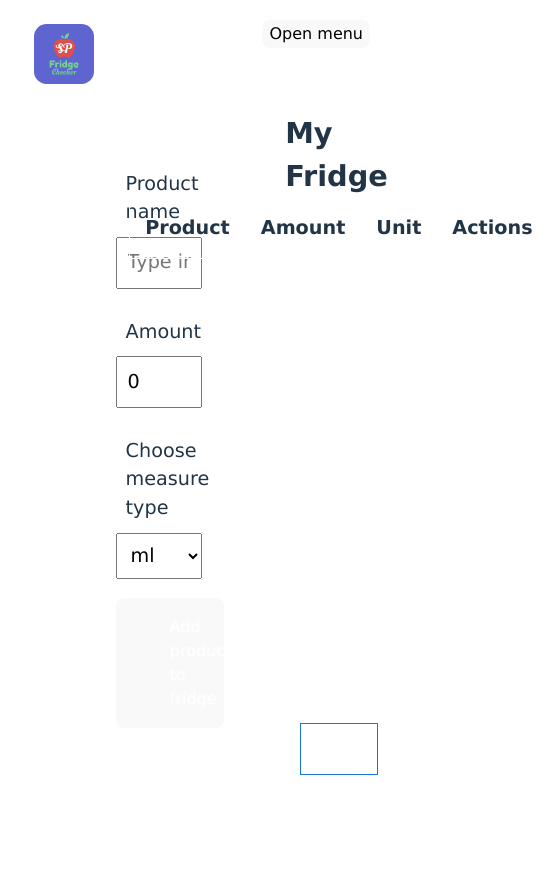
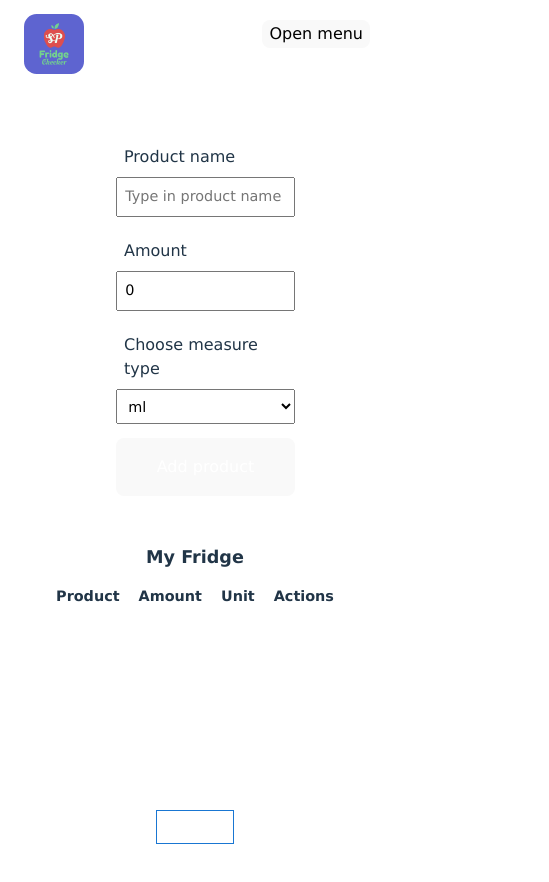
Before and after one commit to badkamyk/FridgeConcept, a React (Vite) app: page / in a window 390 px wide. Shown: the top 882 px of the page, 549 px wide, since content can reach past the window. After the commit the page ends 844 px from the top, so only its background shows below. Built offline with nearby package versions, Linux system fonts and the light colour scheme.

Commit message:
fix: css for mobile main page

```diff
--- a/src/components/Form.tsx
+++ b/src/components/Form.tsx
@@ -7,6 +7,8 @@ import Button from "./componentElements/Form/Button";
 import { IFormFields } from "../interfaces/ProductInfo";
 import { measureData } from "../utils/units";
 import { v4 as uuidv4 } from 'uuid';
+
+
 
 const Form = ({
     products,
@@ -107,6 +109,7 @@ const Form = ({
                 id="productName"
                 name="productName"
                 type="text"
+                maxLength={window.innerWidth < 500 ? 14 : 20}
                 label={"Product name"}
                 ref={productInput}
                 value={formData.productName}
@@ -132,7 +135,7 @@ const Form = ({
                 list={formData.measureTypes}
                 onChange={handleChange}
             />
-            <Button text={edit ? "Edit product" : "Add product to fridge"} className="form--btn" />
+            <Button text={edit ? "Edit product" : "Add product"} className="form--btn" />
         </form>
     );
 };
--- a/src/components/FridgeItems.tsx
+++ b/src/components/FridgeItems.tsx
@@ -1,8 +1,8 @@
 import * as React from 'react';
-import {IFormFields} from "../interfaces/ProductInfo"
+import { IFormFields } from "../interfaces/ProductInfo"
 import Button from "./componentElements/Form/Button";
 import "../index.css";
-import {Pagination} from "@mui/material";
+import { Pagination } from "@mui/material";
 
 const FridgeItems = ({
     products,
@@ -15,7 +15,7 @@ const FridgeItems = ({
 }) => {
     // set pagination for products with react mui
     const [page, setPage] = React.useState(1);
-    const [rowsPerPage, setRowsPerPage] = React.useState(9);
+    const [rowsPerPage, setRowsPerPage] = React.useState(window.innerWidth < 600 ? 3 : 9);
     const handleChangePage = (event: unknown, newPage: number) => {
         setPage(newPage);
 
@@ -25,6 +25,7 @@ const FridgeItems = ({
         setPage(1);
 
     };
+
     return (
         <div className="fridge-items--container">
             <h2>My Fridge</h2>
@@ -57,11 +58,11 @@ const FridgeItems = ({
                     ))}
                 </tbody>
             </table>
-            <div style={{bottom: "69px", position: "absolute"}}>
+            <div className="mui-pagination--container">
                 <Pagination
                     count={Math.ceil(products.length / rowsPerPage)}
                     page={page}
-                    sx={{'& > *': {border: 1, borderColor: 'primary.main', color: 'primary.main', padding: 1}}}
+                    sx={{ '& > *': { border: 1, borderColor: 'primary.main', color: 'primary.main', padding: 1 } }}
                     onChange={handleChangePage}
                 // rowsPerPage={rowsPerPage}
                 // onRowsPerPageChange={handleChangeRowsPerPage}
--- a/src/components/componentElements/Form/Input.tsx
+++ b/src/components/componentElements/Form/Input.tsx
@@ -9,13 +9,14 @@ interface InputProps {
     placeholder: string;
     min?: string;
     max?: string;
+    maxLength?: number;
     className?: string;
     ref?: React.RefObject<HTMLInputElement>;
     onChange: (e: React.ChangeEvent<HTMLInputElement>) => void;
 }
 
 const Input = React.forwardRef<HTMLInputElement, InputProps>(
-    ({id, className, name, label, type, value, placeholder,min, max, onChange}, ref) => {
+    ({ id, className, name, label, type, value, placeholder, min, max, maxLength, onChange }, ref) => {
         return (
             <>
                 <label htmlFor={id}>{label}</label>
@@ -24,6 +25,7 @@ const Input = React.forwardRef<HTMLInputElement, InputProps>(
                     name={name}
                     type={type}
                     value={value}
+                    maxLength={maxLength}
                     min={min}
                     max={max}
                     className={className}
--- a/src/index.css
+++ b/src/index.css
@@ -3,7 +3,6 @@
   font-size: 16px;
   line-height: 24px;
   font-weight: 400;
-
 
   color-scheme: light dark;
   color: rgba(255, 255, 255, 0.87);
@@ -41,15 +40,24 @@ h1 {
   line-height: 1.1;
 }
 
-table, th, td {
+table {
+  width: 100%;
+  min-width: max-content;
+  /* table-layout: fixed; */
+}
+
+td {
+  overflow: hidden;
+  white-space: nowrap;
+}
+
+table,
+th,
+td {
   border: 1px solid white;
   border-collapse: collapse;
-  padding: 15px;
+  padding: 12px;
 }
-
-/*th, td {*/
-/*  padding: 9px;*/
-/*}*/
 
 button {
   border-radius: 8px;
@@ -77,8 +85,6 @@ button:focus-visible {
   background-color: transparent;
 }
 
-
-
 @media (prefers-color-scheme: light) {
   :root {
     color: #213547;
@@ -92,6 +98,11 @@ button:focus-visible {
   }
 }
 
+.mui-pagination--container {
+  bottom: 69px;
+  position: absolute;
+}
+
 #error-page {
   display: flex;
   flex-direction: column;
@@ -103,9 +114,12 @@ button:focus-visible {
   font-size: 1.8rem;
 }
 
+/* tbody {
+  max-width: 60%;
+} */
 
 .fridge-items--container {
-  width: 30%;
+  max-width: 30%;
   display: flex;
   flex-direction: column;
   align-items: center;
@@ -114,7 +128,48 @@ button:focus-visible {
 }
 
 /*# change mui default color*/
-.MuiButtonBase-root.MuiPaginationItem-root.MuiPaginationItem-sizeMedium{
-    color: #fff;
+.MuiButtonBase-root.MuiPaginationItem-root.MuiPaginationItem-sizeMedium {
+  color: #fff;
+  font-size: 1rem;
+}
+
+@media (max-width: 420px) {
+  table,
+  th,
+  td {
+    padding: 9px;
+  }
+
+  tbody {
+    width: 100%;
+    overflow-x: auto;
+    white-space: nowrap;
+  }
+
+  tr > td {
     font-size: 1rem;
+  }
+
+  .form--icons {
+    font-size: 18px;
+  }
+
+  .fridge-items--container {
+    width: 100%;
+    font-size: 0.9rem;
+    margin-inline: auto;
+  }
+
+  .fridge-items--container > h2 {
+    font-size: 1.1rem;
+    margin-bottom: 0.3em;
+  }
+
+  .mui-pagination--container {
+    bottom: 0px;
+  }
+
+  nav li {
+    margin: 0;
+  }
 }
--- a/src/routes/Cart.tsx
+++ b/src/routes/Cart.tsx
@@ -51,7 +51,6 @@ const Cart = () => {
                 <td style={{ border: "0" }}><Button onClick={toggleCheckedCartItem} text={<i className='fa fa-check'></i>}
                     className={"form--icons"} /></td>
             </tr>
-
         )
     }
     )
--- a/src/styles/App.css
+++ b/src/styles/App.css
@@ -1,5 +1,5 @@
 .App {
-  min-height: 100vh;
+  /* min-height: 100vh; */
   width: 100vw;
 }
 
@@ -81,8 +81,6 @@ select {
   /*width: 30%;*/
 }
 
-
-
 /* Remove all animations, transitions and smooth scroll for people that prefer not to see them */
 @media (prefers-reduced-motion: reduce) {
   html:focus-within {
@@ -100,7 +98,7 @@ select {
 }
 
 @media (max-width: 675px) {
-  logo {
+  .logo {
     height: 2em;
     padding: 0.9em;
     will-change: filter;
--- a/src/styles/Form.css
+++ b/src/styles/Form.css
@@ -2,18 +2,11 @@ form {
   margin-block: 3em;
   margin-left: 100px;
   width: 50%;
-    /*border: 1px solid pink;*/
-
 }
 
-form > div {
-    /*display: flex;*/
-    /*flex-direction: column;*/
-    /*margin-bottom: 1em;*/
-
-}
-
-input, select, label {
+input,
+select,
+label {
   display: block;
   padding: 0.5em;
   margin-bottom: 1em;
@@ -26,11 +19,34 @@ label {
   margin-block: 0;
 }
 
-
 .form--btn {
   display: block;
   padding: 1em 3.3em;
   width: 50%;
-    color: #FFF;
-    /*justify-self: center;*/
+  color: #fff;
 }
+
+@media (max-width: 420px) {
+  input,
+  select {
+    width: 100%;
+    font-size: 0.9rem;
+  }
+
+  label {
+    width: 100%;
+    font-size: 1rem;
+  }
+
+  .logo {
+    height: inherit;
+  }
+
+  .form-item--container {
+    display: block;
+  }
+  .form--btn {
+    width: 100%;
+    padding-inline: 2em;
+  }
+}
--- a/src/styles/Nav.css
+++ b/src/styles/Nav.css
@@ -7,15 +7,14 @@ nav {
 
 .navBar {
   width: 100vw;
-
 }
 
-.logo img{
+.logo img {
   width: 30%;
   border-radius: 21%;
 }
 
-.logo img:hover{
+.logo img:hover {
   cursor: pointer;
 }
 
@@ -54,7 +53,7 @@ nav > button {
     text-align: center;
   }
 
-  nav li {
+  .navBar li {
     margin: 0.5em;
     margin-inline: auto;
   }
--- a/src/styles/Recipes.css
+++ b/src/styles/Recipes.css
@@ -8,6 +8,7 @@
     align-items: center;
     justify-content: center;
     width: 100%;
+    color: #fff;
     height: 100%;
     padding: 10px;
     border: 1px solid #ccc;
```
Also changed, not shown: 1 other file (tests, documents, lock files or other folders). Lines whose indentation alone changed are shown as unchanged.
